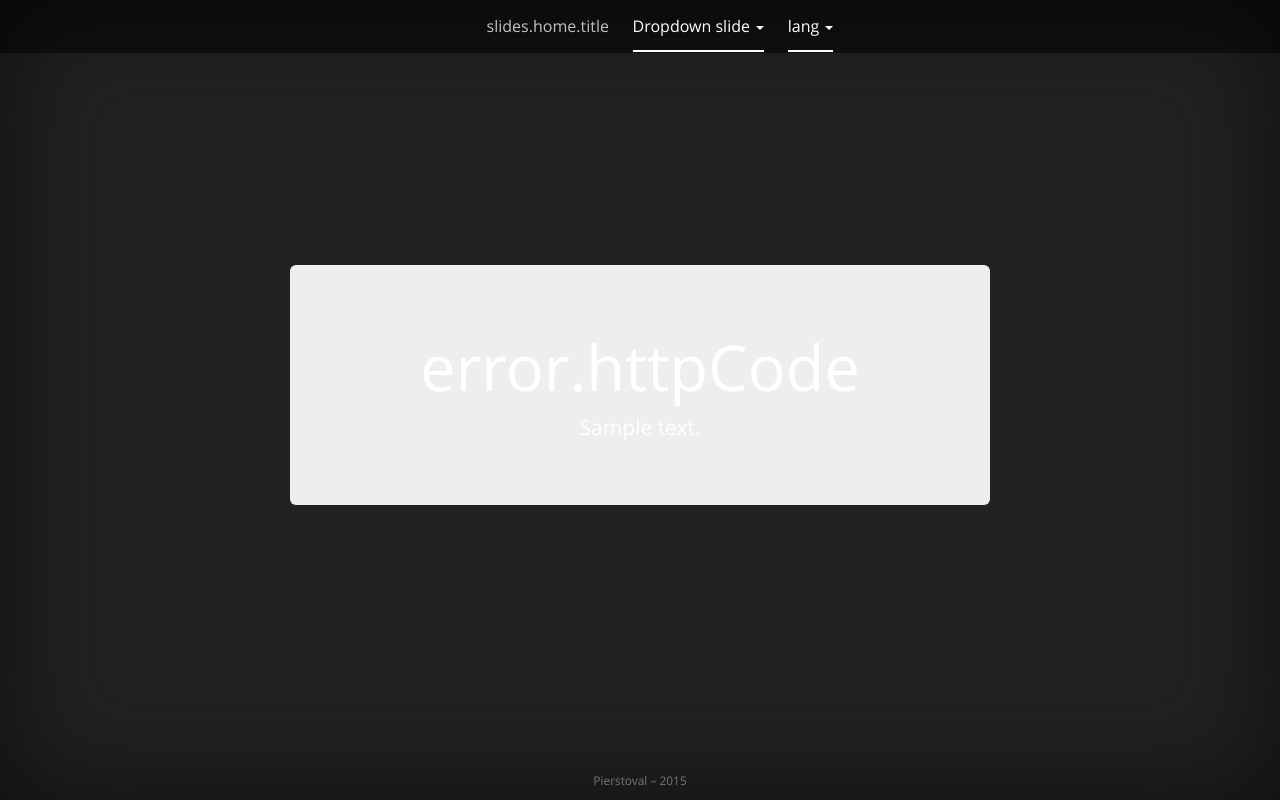
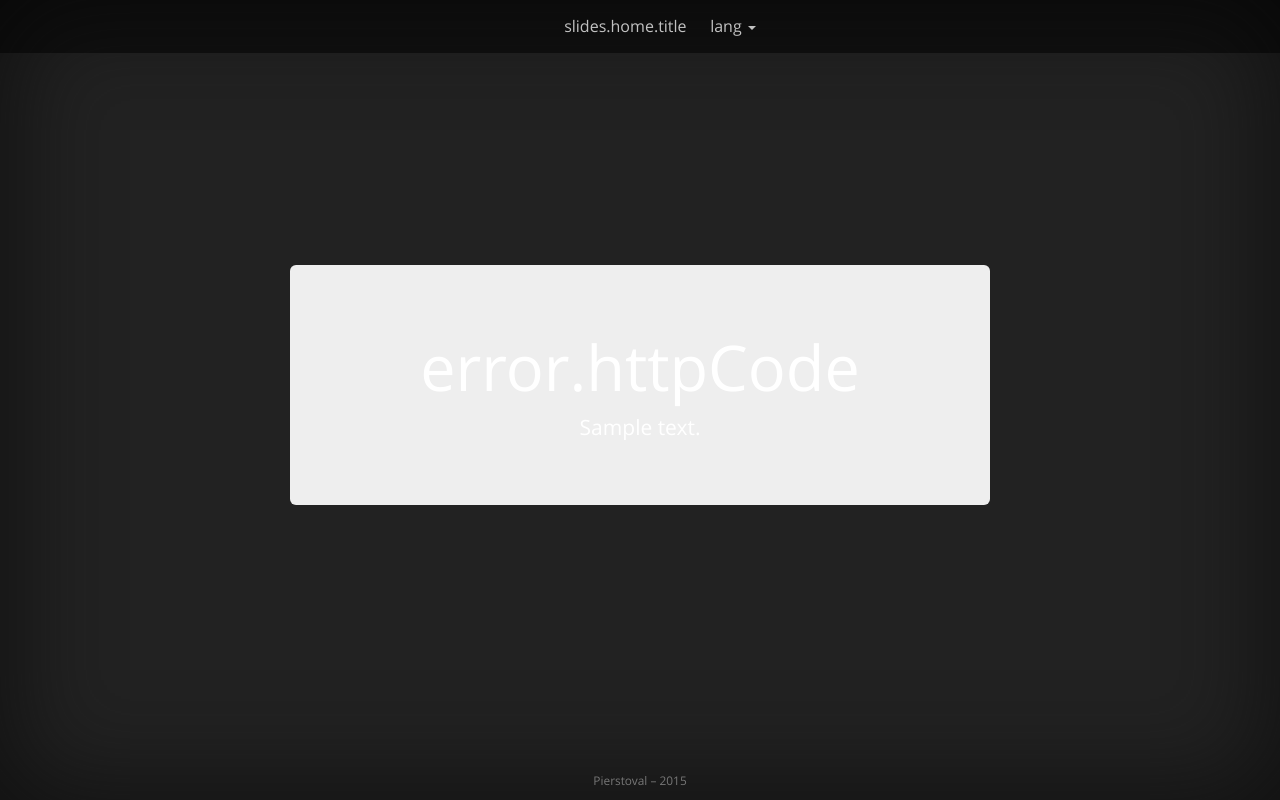
Before and after one commit to rlugojr/EasyImpress, a PHP site: template views/error.html.twig in a window 1280 px wide. Run offline with PHP 8.4, Linux system fonts and the light colour scheme; the template is opened without the code that fills it: most values are stand-ins (such as "Sample title", 1, 10 or a date in 2020); some libraries are stand-ins or nearby versions.

Commit message:
Clean navigation a little

```diff
--- a/views/_nav.html.twig
+++ b/views/_nav.html.twig
@@ -17,15 +17,7 @@
                 <li{% if slider.name == "home" %} class="active"{% endif %}>
                     <a href="{{ url('home', {}) }}">{{ "slides.home.title" | trans }}</a>
                 </li>
-                <li class="dropdown{% if slider.name not in ["infos","home"] %} active{% endif %}">
-                    <a href="#" class="dropdown-toggle" data-toggle="dropdown" role="button" aria-expanded="false">Dropdown slide <span class="caret"></span></a>
-                    <ul class="dropdown-menu" role="menu">
-                        <li{% if slider.name == "another-slide" %} class="active"{% endif %}>
-                            <a href="{{ url('slider', {"sliderName": "another-slide"}) }}">A future slide ...</a>
-                        </li>
-                    </ul>
-                </li>
-                <li class="dropdown{% if slider.name not in ["infos","home"] %} active{% endif %}">
+                <li class="dropdown">
                     <a href="#" class="dropdown-toggle" data-toggle="dropdown" role="button" aria-expanded="false">{{ 'lang' | trans }} <span class="caret"></span></a>
                     <ul class="dropdown-menu" role="menu">
                         <li>
```
